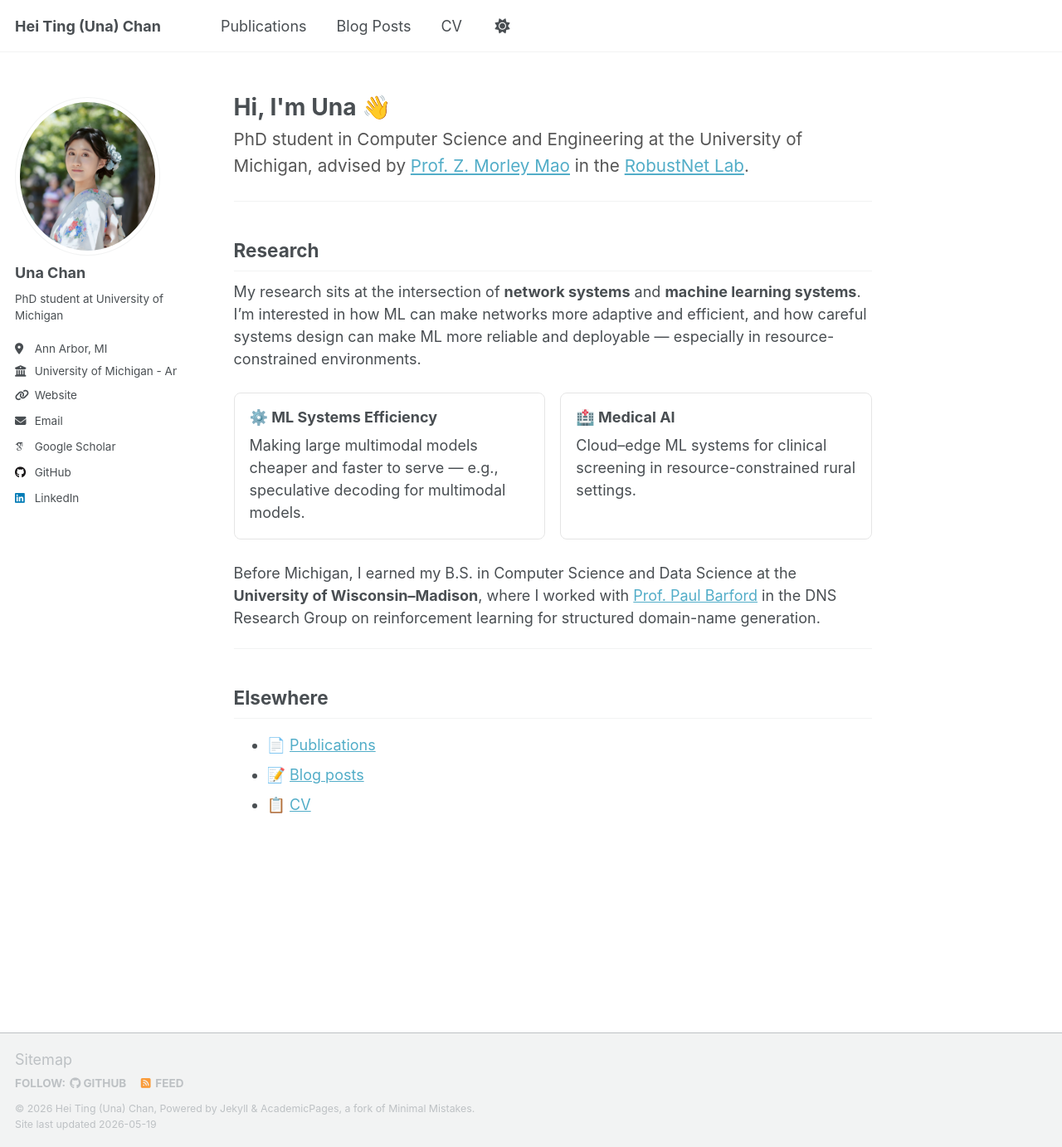
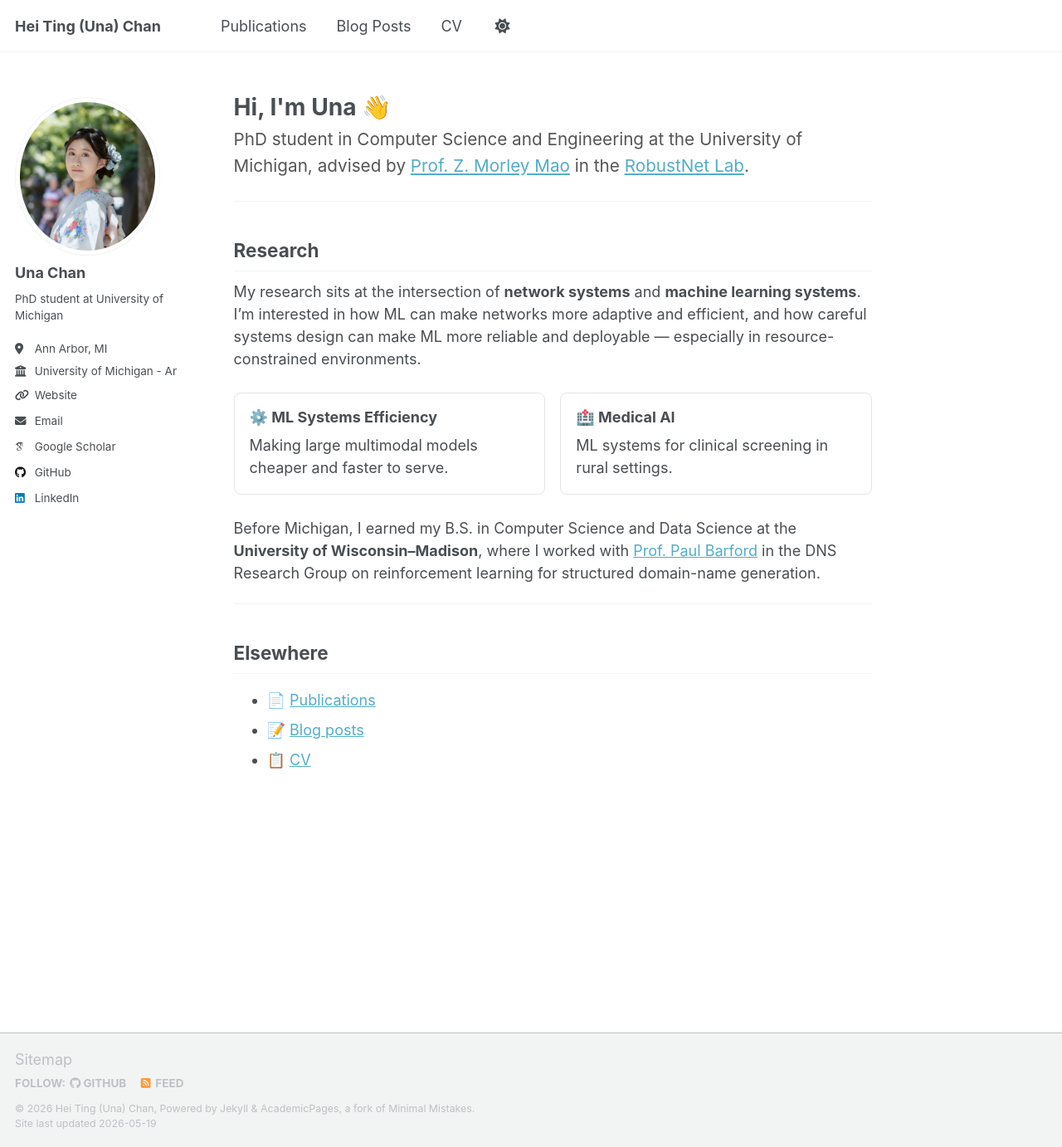
Before and after one commit to unachanht/unachanht.github.io, a Jekyll site: the page built from _pages/about.md, in a window 1280 px wide and 1382 px high. Shown: the whole window at 83% size. Built offline with Jekyll 4.4.1, drawn with Linux system fonts in a browser that asks for light colours; some web fonts are replaced; a script that is not in the unit is left out.

Commit message:
Simplify descriptions in about.md
Removed specific examples from the descriptions of ML Systems Efficiency and Medical AI.

```diff
--- a/_pages/about.md
+++ b/_pages/about.md
@@ -25,11 +25,11 @@ My research sits at the intersection of **network systems** and **machine learni
 <div style="display: grid; grid-template-columns: 1fr 1fr; gap: 1em; margin: 1.5em 0;">
   <div style="border: 1px solid #e5e5e5; border-radius: 8px; padding: 1em;">
     <h3 style="margin-top: 0;">⚙️ ML Systems Efficiency</h3>
-    <p style="margin-bottom: 0;">Making large multimodal models cheaper and faster to serve — e.g., speculative decoding for multimodal models.</p>
+    <p style="margin-bottom: 0;">Making large multimodal models cheaper and faster to serve.</p>
   </div>
   <div style="border: 1px solid #e5e5e5; border-radius: 8px; padding: 1em;">
     <h3 style="margin-top: 0;">🏥 Medical AI</h3>
-    <p style="margin-bottom: 0;">Cloud–edge ML systems for clinical screening in resource-constrained rural settings.</p>
+    <p style="margin-bottom: 0;">ML systems for clinical screening in rural settings.</p>
   </div>
 </div>
 
```
